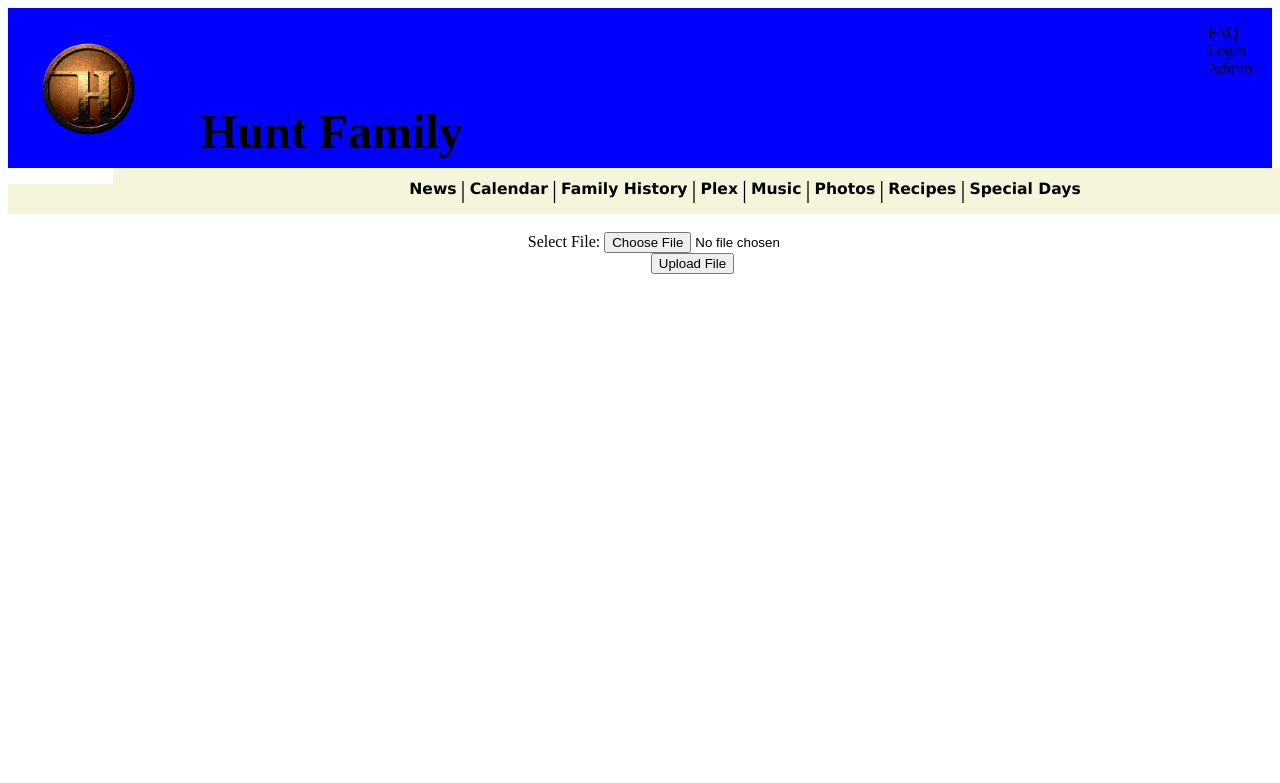
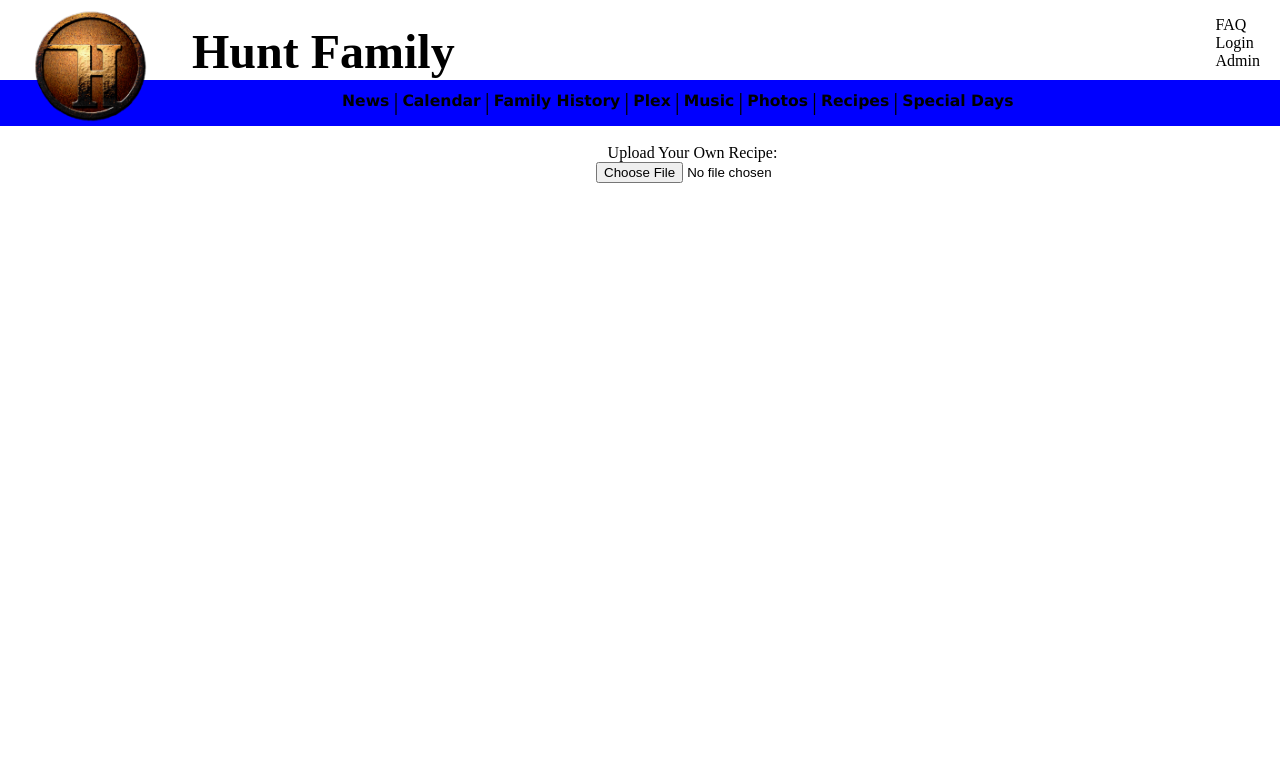
Before and after one commit to morganhunt/familywebsite, a PHP site: page /plus/recipes.php in a window 1280 px wide; the page is wider, and only the part inside the window is pictured. Shown: the top 783 px of that part. Run offline with PHP 8.4, Linux system fonts and the light colour scheme; data that the repository does not hold is empty.

Commit message:
Fixed little things, looks prettier

```diff
--- a/familyhistory.php
+++ b/familyhistory.php
@@ -2,8 +2,10 @@
 <?php include('templateopen.php'); ?>
 
 	<div id="content">
-		<br><a href="content/BathroomBook.pdf">Download the Bathroom Book</a><br><br>
-		<iframe src="content/BathroomBook.pdf"></iframe>
+		Click icon to open pdf
+		<ul id="famhistorylist">
+			<li><a href='content/BathroomBook.pdf' target='_blank'><img src='content/BathroomBookThumbnail.png'></a></li>
+		</ul>
 	</div>
 
 <?php include('templateclose.php'); ?>
--- a/index.css
+++ b/index.css
@@ -1,14 +1,14 @@
 #header{
-	background-color: blue;
+	background-color: white;
 	width: 100%;
-	height: 160px;
+	height: 80px;
 }
 #header img{
 	position: relative;
-	top: 30px;
+	top: 5px;
 	left: 30px;
 	float: left;
-	height: 100px;
+	height: 120px;
 }
 #header p{
 	float: right;
@@ -16,7 +16,7 @@
 	right: 20px;
 }
 #header h1{
-	padding-top: 2em;
+	padding-top: .5em;
 	padding-left: 4em;
 	font-size: 300%;
 }
@@ -25,9 +25,8 @@
 
 #topnavigation{
 	width: 100%;
-	background-color: beige;
+	background-color: blue;
 	text-align: center;
-	padding-left: 105px;
 }
 #topnavigation table{
 	margin-right: auto;
@@ -54,13 +53,14 @@
 	background-color: white;
 	width: 105px;
 	position: absolute;
-	top: 168px;
+	top: 129px;
 	/*z-index: -1;*/
 }
-ul{
+#sidebar ul{
 	list-style-type: none;
 	padding:0;
-	margin-top:5px;
+	margin-top:3px;
+	margin-left: 2px;
 	background-color: white;
 	border-top: 5px;
 	border-color: white;
@@ -118,6 +118,49 @@ td#icon{
 }
 
 
+
+table#specialdays{
+	border-color: #dddddd;
+	border-spacing: 0px;
+	padding-left: 25%;
+	width: 700px;
+}
+td#datecolumn{
+	width: 100px;
+}
+td#yearcolumn{
+	width: 50px;
+}
+td#typecolumn{
+	width: 100px;
+}
+td#namecolumn{
+
+}
+#specialdays tr:nth-child(odd){
+	background-color: #dddddd;
+	border-spacing: 0px;
+}
+
+
+#famhistorylist img{
+	height: 200px;
+}
+ul#famhistorylist{
+	list-style-type: none;
+}
+
+
+/*Random Styling Things*/
+
+#uploadbutton{
+	padding-left: 60px;
+}
+body{
+	margin: 0px;
+}
+
+
 /*Styling away the links*/
 
 a:link{
--- a/index.php
+++ b/index.php
@@ -2,8 +2,7 @@
 <?php include('templateopen.php'); ?>
 
 	<div id="content">
-		<p>This is where the HOME content goes.</p>
-		<iframe src="recipes/HeavenlyHalibut.pdf">
+		<iframe src="http://huntfamilyinfo.wordpress.com" width="100%" height="830px"></iframe>
 	</div>
 
 <?php include('templateclose.php'); ?>
--- a/login.php
+++ b/login.php
@@ -18,7 +18,7 @@ include_once ('models/models.php'); ?>
 
 <?php include ('templateopen.php'); ?>
 
-<div id="login">
+<div id="content">
 	If you don't have the password, ask LeAnn for it.<br><br>
 	<form method="post">
 		Password:<br>
--- a/recipes.php
+++ b/recipes.php
@@ -2,9 +2,9 @@
 <?php include('templateopen.php'); ?>
 
 	<div id="content">
-		<form action="getfile.php" method="post" enctype="multipart/form-data"><br>
-			Select File: <input type='file' name='uploadFile'>
-			<br><input type='submit' value='Upload File'>
+		<form id='recipieForm' action="getfile.php" method="post" enctype="multipart/form-data"><br>
+			Upload Your Own Recipe: <br><input id='uploadbutton' type='file' name='uploadFile' onChange='document.getElementById("recipieForm").submit()'>
+			<br><br><br>
 		</form>
 
 		<?php
```
Also changed, not shown: specialdays.php (+5 -5 lines), content/BathroomBookThumbnail.png (added).
